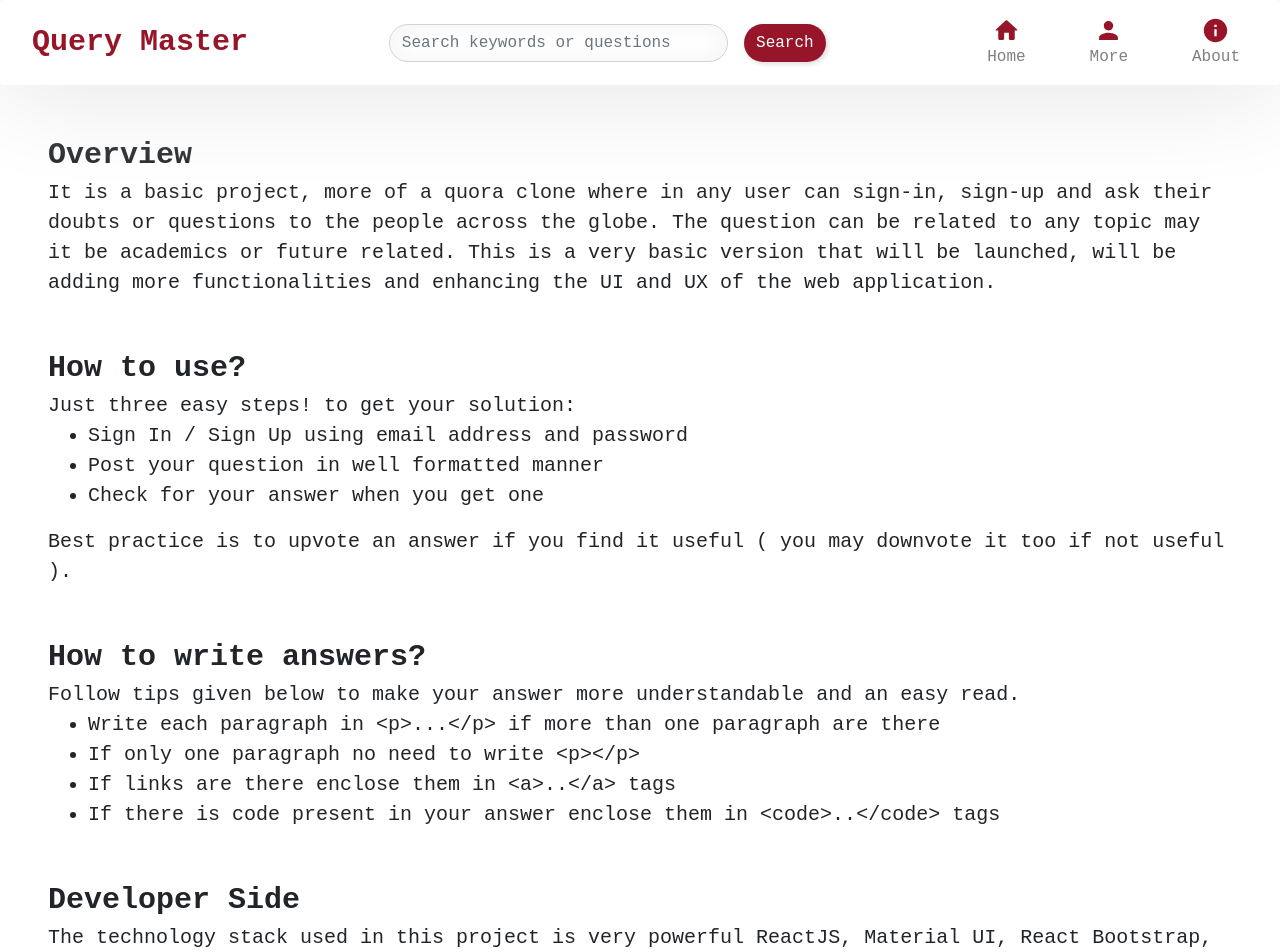
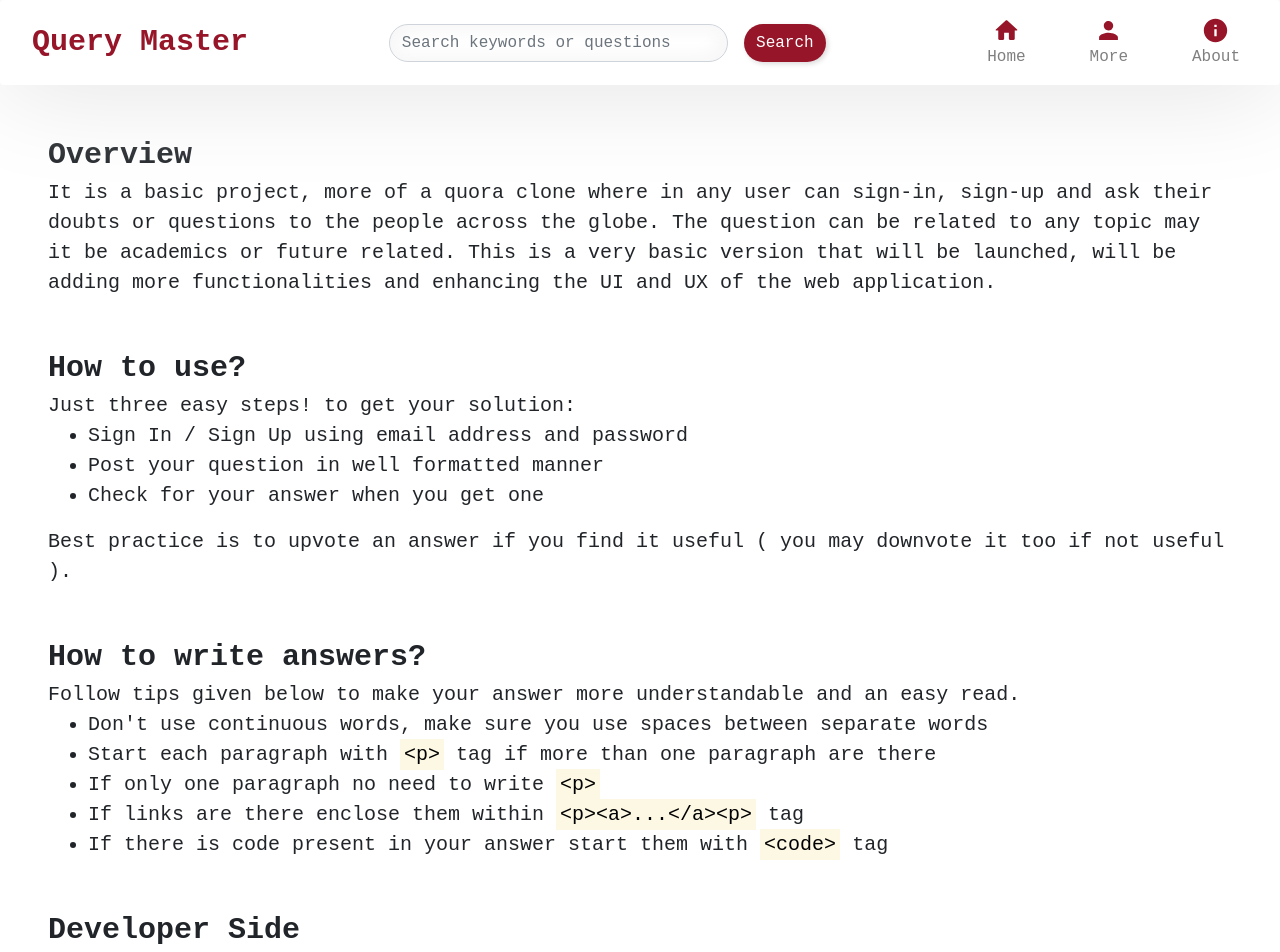
Before and after one commit to aditya25022001/question-me, a React (Create React App) app in the folder query/: page /about in a window 1280 px wide. Shown: the top 952 px of the page. Built offline with nearby package versions, Linux system fonts and the light colour scheme; no server answers.

Commit message:
paragraph and link functionality added

```diff
--- a/query/src/components/Answer.js
+++ b/query/src/components/Answer.js
@@ -23,6 +23,16 @@ export const Answer = ({match}) => {
             setAnswers(snapshot.docs.filter(doc => doc.data().questionId===qid))
         })
     },[qid,match.params.id])
+
+    const setParagraph = (string) => {
+        const final = string.split('<p>')
+        const show =  final.map((each,index) => (
+            each.startsWith('<a>') && each.endsWith('</a>') ? <a key={index} href={each.slice(3,each.length-4)}>here</a> : <div  key={index}>{each}</div>
+        ))
+        return show
+    }
+
+    //  Execute < a > a b c d < / a >
 
     return (
         <Container>
@@ -53,9 +63,9 @@ export const Answer = ({match}) => {
                         </div>
                     </Button>
                 </ListGroup>
-                <ListGroup id='answer'>
+                <ListGroup id='answer' style={{ width:'100%' }}>
                     <ListGroup.Item className='border-0 mb-3' id='answer_attributes'>
-                        {answer.data().answerContent}
+                        {answer.data().answerContent && setParagraph(answer.data().answerContent)}
                     </ListGroup.Item>
                     <div style={{ display: 'flex', flexDirection:'row', justifyContent: 'flex-end', alignItems: 'center'}}>
                         <Button variant='success' className='border-0 ml-auto mr-3' id='question_upvote_button'>
--- a/query/src/screens/AboutScreen.js
+++ b/query/src/screens/AboutScreen.js
@@ -29,10 +29,11 @@ export const AboutScreen = () => {
                 <p id='about_para'>
                     Follow tips given below to make your answer more understandable and an easy read.
                     <ul>
-                        <li>Write each paragraph in {"<p>...</p>"} if more than one paragraph are there </li>
-                        <li>If only one paragraph no need to write {"<p></p>"}</li>
-                        <li>If links are there enclose them in {"<a>..</a>"} tags </li>
-                        <li>If there is code present in your answer enclose them in {"<code>..</code>"} tags </li>
+                        <li>Don't use continuous words, make sure you use spaces between separate words</li>
+                        <li>Start each paragraph with <mark>{"<p>"}</mark> tag if more than one paragraph are there </li>
+                        <li>If only one paragraph no need to write <mark>{"<p>"}</mark></li>
+                        <li>If links are there enclose them within <mark>{"<p><a>...</a><p>"}</mark> tag </li>
+                        <li>If there is code present in your answer start them with <mark>{"<code>"}</mark> tag </li>
                     </ul>
                 </p>
                 <div id='about_headings' style={{ fontWeight:700, marginTop:'6vh' }}>Developer Side</div>
```
